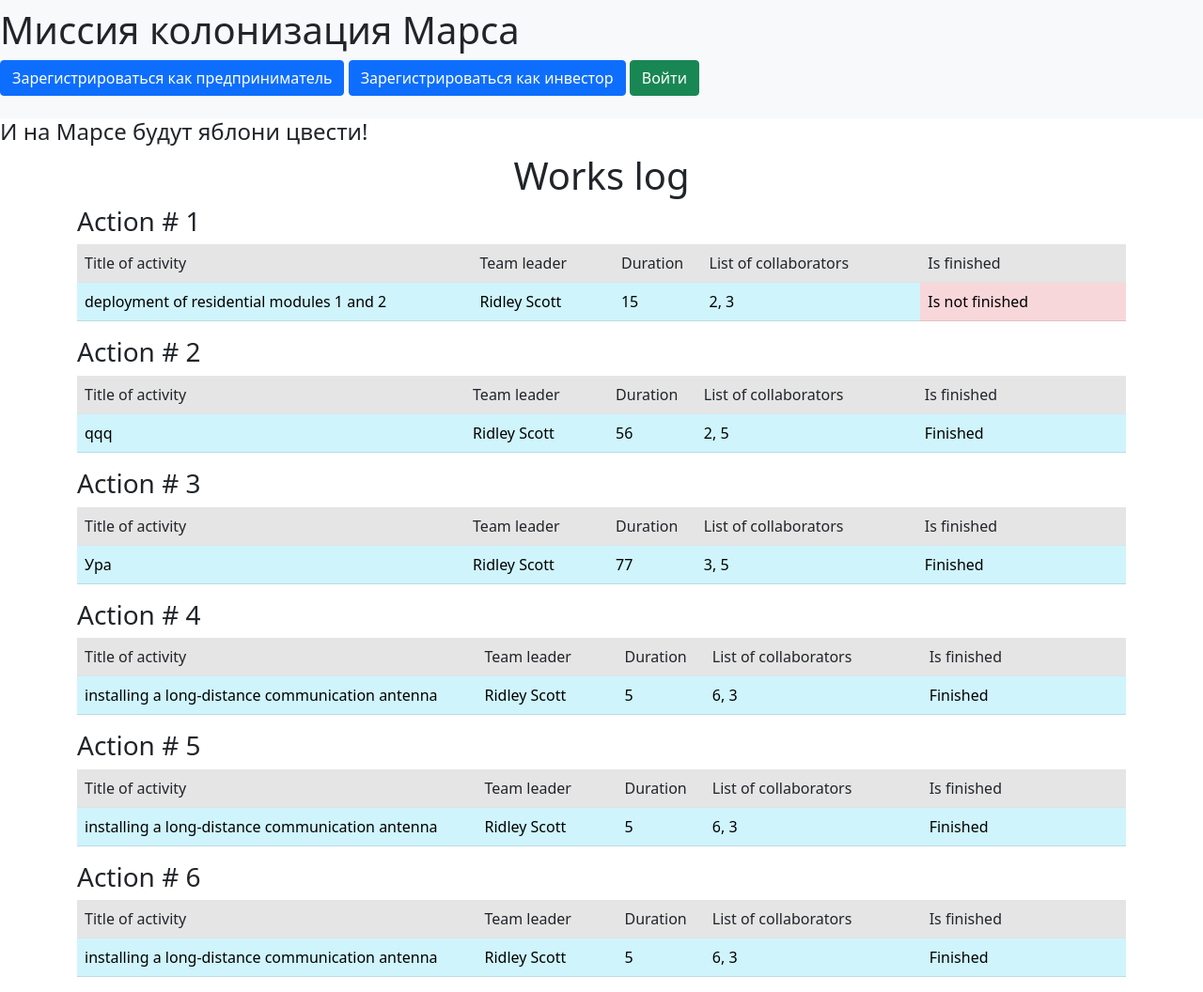
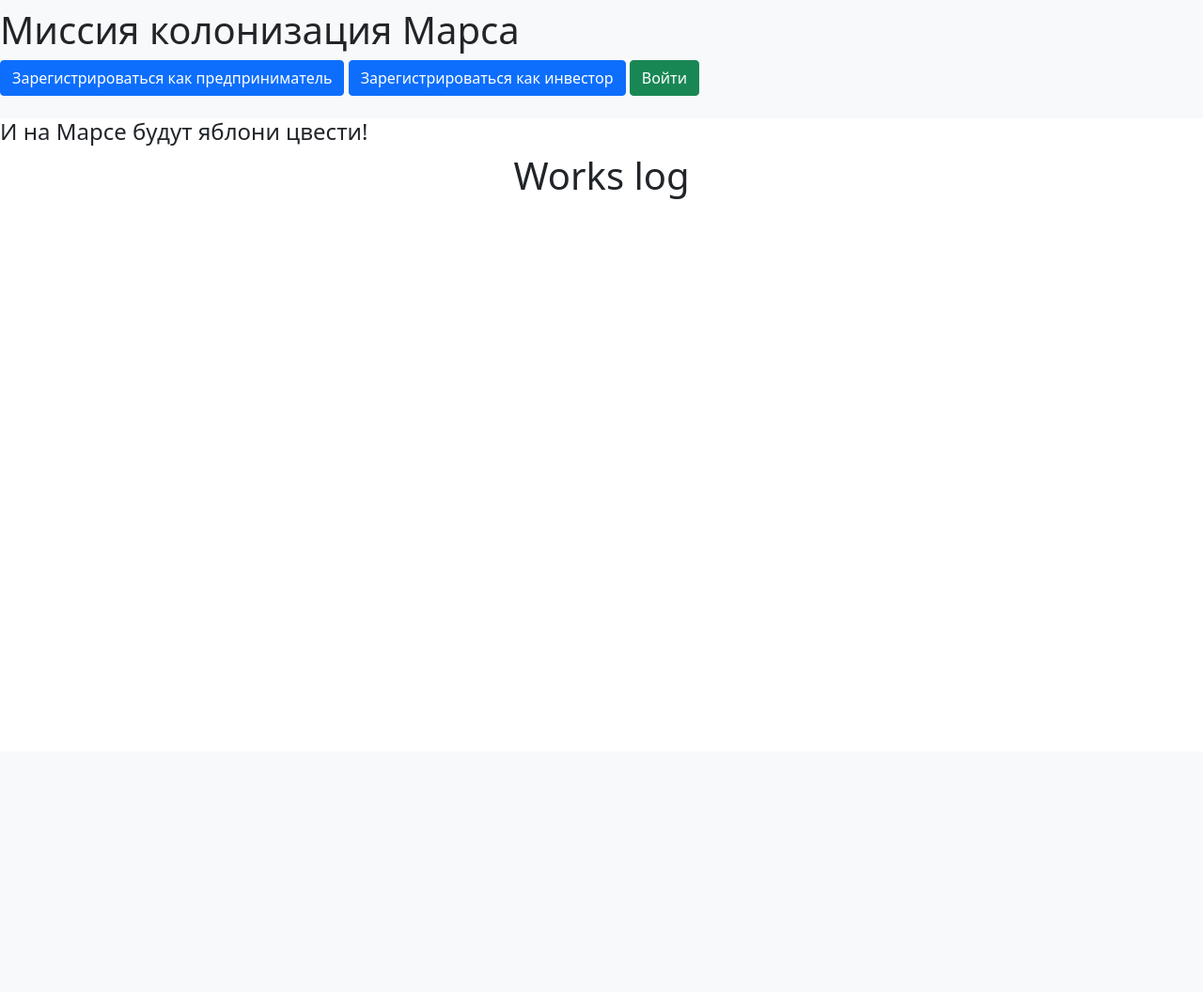
Before and after one commit to Gigirka/invest-free, a Flask app: page / in a window 1280 px wide. Shown: the whole page at 94% size. After the commit the page ends 212 px from the top, so only its background shows below. Run offline with Flask 3, Linux system fonts and the light colour scheme; data comes from the database, SQL or seed files in the repository.

Commit message:
добавил в бд тип пользователя + закомментировал многи части кода

```diff
--- a/main.py
+++ b/main.py
@@ -21,9 +21,9 @@ db_session.global_init("db/mars.db")
 @app.route('/')
 def index():
     db_sess = db_session.create_session()
-    context = {}
-    context["jobs"] = db_sess.query(Jobs).all()
-    return render_template('index.html', **context)
+    # context = {}
+    # context["jobs"] = db_sess.query(Jobs).all()
+    return render_template('index.html')  # **content
 
 
 @app.route('/register-invest', methods=['GET', 'POST'])
--- a/templates/index.html
+++ b/templates/index.html
@@ -5,27 +5,27 @@
     <a href="add_job" class="btn btn-secondary">Добавить работу</a>
 {% endif %}
     <h1 align="center"> Works log</h1>
-    {% for job in jobs %}
-        <h3> Action # {{job.id}}</h3>
-        <table class="table">
-            <tr class="table-active">
-                <td  width="600px"> Title of activity </td>
-                <td  width="200px"> Team leader</td>
-                <td  width="100px"> Duration </td>
-                <td  width="300px"> List of collaborators</td>
-                <td  width="300px"> Is finished</td>
-            </tr>
-            <tr>
-                <td  class="table-info"> {{job.job}} </td>
-                <td  class="table-info"> {{job.user.name}} {{job.user.surname}}</td>
-                <td  class="table-info"> {{job.work_size}} </td>
-                <td  class="table-info"> {{job.collaborators}}</td>
-                {% if job.is_finished %}
-                <td  class="table-info"> Finished</td>
-                {% else %}
-                <td  class="table-danger"> Is not finished</td>
-                {% endif %}
-            </tr>
-        </table>
-    {% endfor %}
+<!--    {% for job in jobs %}-->
+<!--        <h3> Action # {{job.id}}</h3>-->
+<!--        <table class="table">-->
+<!--            <tr class="table-active">-->
+<!--                <td  width="600px"> Title of activity </td>-->
+<!--                <td  width="200px"> Team leader</td>-->
+<!--                <td  width="100px"> Duration </td>-->
+<!--                <td  width="300px"> List of collaborators</td>-->
+<!--                <td  width="300px"> Is finished</td>-->
+<!--            </tr>-->
+<!--            <tr>-->
+<!--                <td  class="table-info"> {{job.job}} </td>-->
+<!--                <td  class="table-info"> {{job.user.name}} {{job.user.surname}}</td>-->
+<!--                <td  class="table-info"> {{job.work_size}} </td>-->
+<!--                <td  class="table-info"> {{job.collaborators}}</td>-->
+<!--                {% if job.is_finished %}-->
+<!--                <td  class="table-info"> Finished</td>-->
+<!--                {% else %}-->
+<!--                <td  class="table-danger"> Is not finished</td>-->
+<!--                {% endif %}-->
+<!--            </tr>-->
+<!--        </table>-->
+<!--    {% endfor %}-->
 {% endblock %}
```
Also changed, not shown: db/mars.db.
